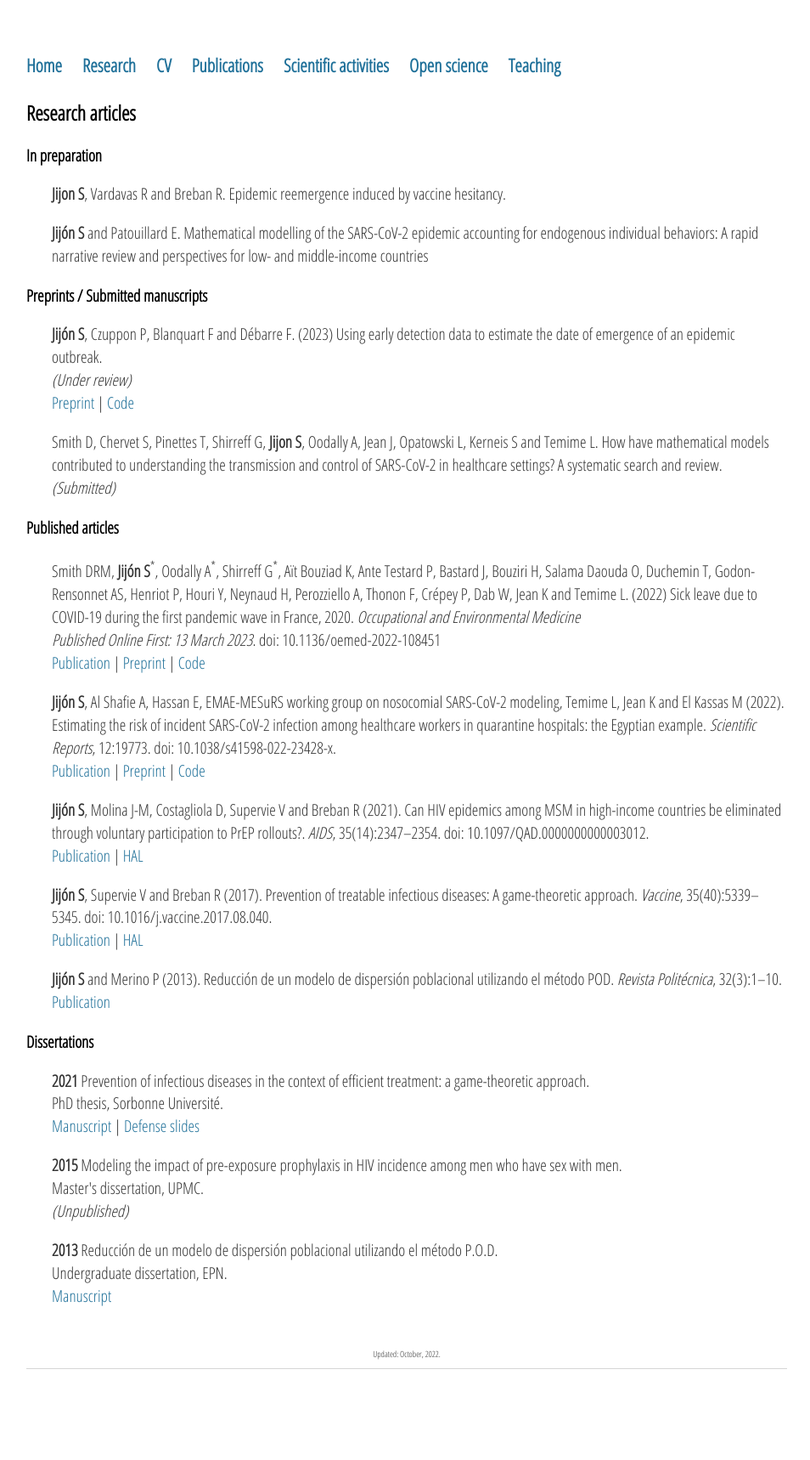
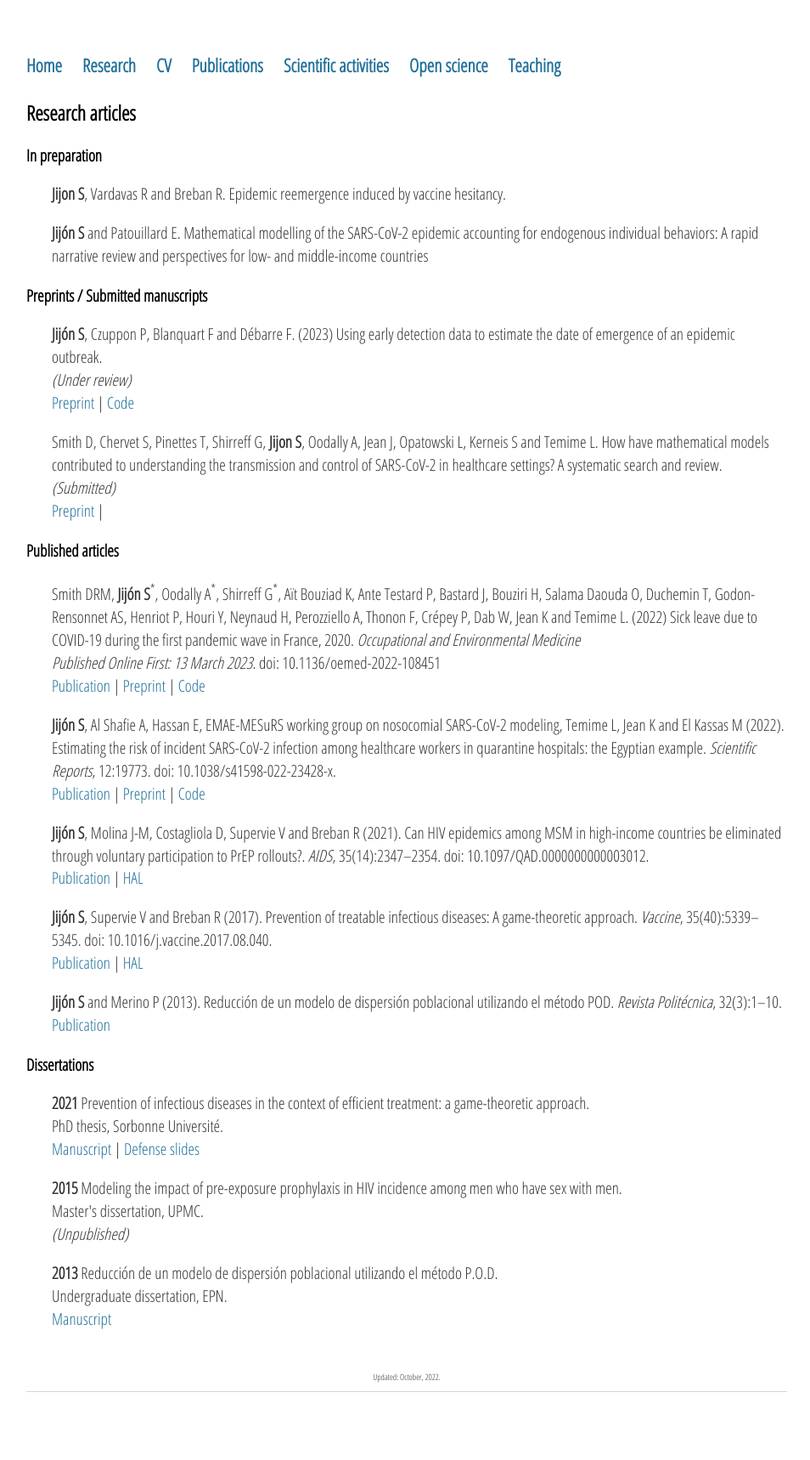
Before and after one commit to sjijon/sjijon.github.io, a Jekyll site: the page built from publications.html, in a window 1280 px wide. Shown: the whole page at 85% size, without its empty margins (161-1115 px from the left). Built offline with Jekyll 4.4.1, drawn with Linux system fonts in a browser that asks for light colours; nearby versions of some CDN libraries; before the commit the page ends 1691 px from its top, so only the background shows below that.

Commit message:
Add preprint link

```diff
--- a/publications.html
+++ b/publications.html
@@ -26,6 +26,8 @@ title: Publications
 		Smith D, Chervet S, Pinettes T, Shirreff G, <strong>Jijon S</strong>, Oodally A, Jean J, Opatowski L, Kerneis S and Temime L. How have mathematical models contributed to understanding the transmission and control of SARS-CoV-2 in healthcare settings? A systematic search and review.
 		<br>
 		<em>(Submitted)</em>
+		<br>
+		<a href="https://www.medrxiv.org/content/10.1101/2023.03.17.23287403v2" target="_blank">Preprint</a> |
 	</p>
 
 	<h3>Published articles</h3>
```
